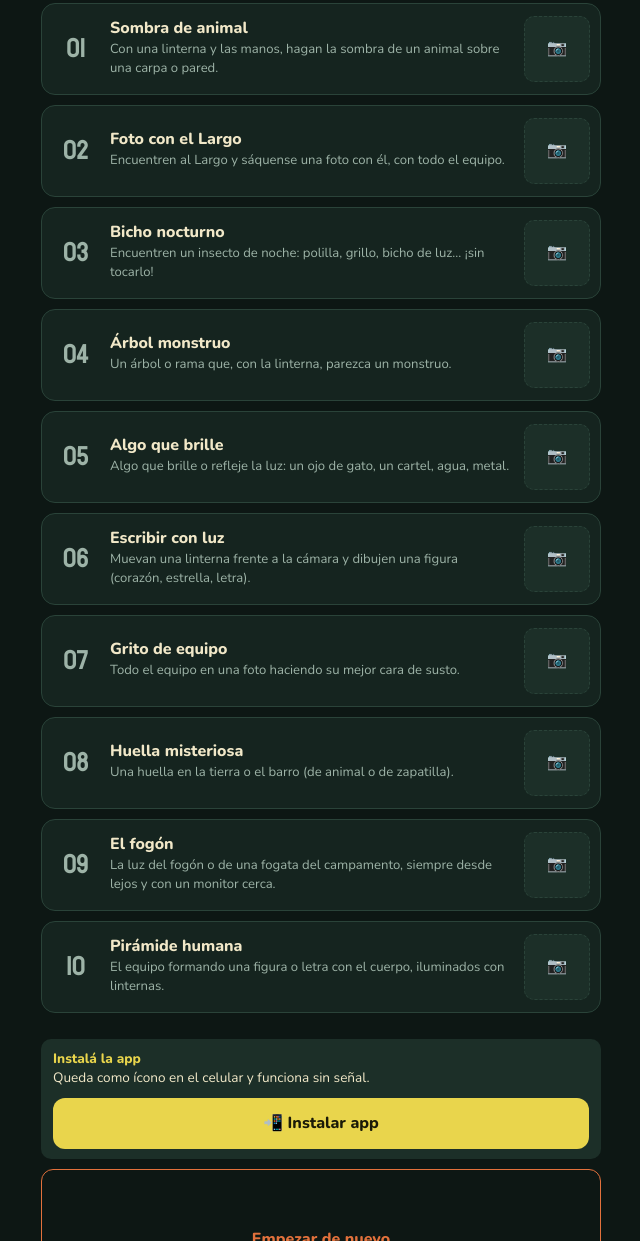
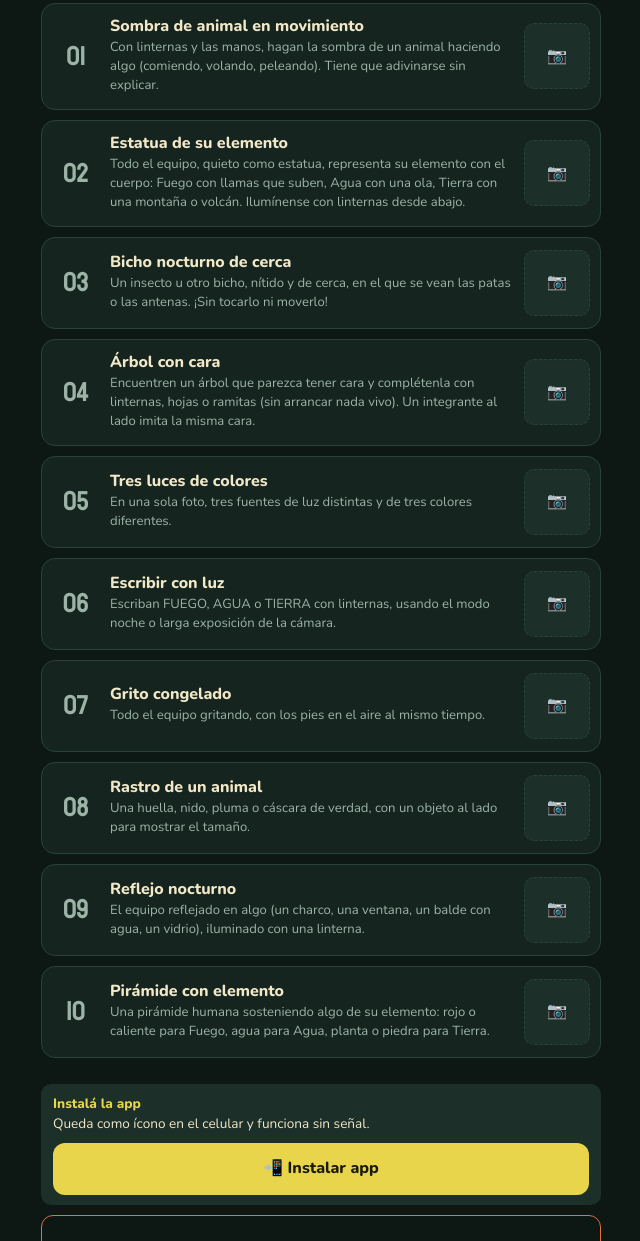
Before and after one commit to hrivarolainsfran-sys/safari-nocturno, a plain HTML site: page index.html in a window 1280 px wide. Shown: the part 510-1751 px from the top of the page, without its empty margins (319-959 px from the left). Drawn offline with nearby package versions, Linux system fonts and the light colour scheme.

Commit message:
Consignas nuevas mas dificiles

```diff
--- a/index.html
+++ b/index.html
@@ -186,16 +186,16 @@ footer{display:flex;flex-direction:column;gap:10px;align-items:stretch;margin-to
 const DRIVE_URL = "https://script.google.com/macros/s/AKfycbzz9QCEv-1ZT4uUa6xOroryhYL3kDY5rYbSrCcFvVso9BirsUbV0b6TteQuiLjca2jE/exec";
 
 const CONSIGNAS = [
-  {t:"Sombra de animal", d:"Con una linterna y las manos, hagan la sombra de un animal sobre una carpa o pared.", x:"Que sea un animal de safari (león, elefante, jirafa…)."},
-  {t:"Foto con el Largo", d:"Encuentren al Largo y sáquense una foto con él, con todo el equipo.", x:"Que estén todos y se vean bien las caras."},
-  {t:"Bicho nocturno", d:"Encuentren un insecto de noche: polilla, grillo, bicho de luz… ¡sin tocarlo!", x:"Que esté cerca de una luz o linterna."},
-  {t:"Árbol monstruo", d:"Un árbol o rama que, con la linterna, parezca un monstruo.", x:"Un integrante haciendo cara de miedo al lado."},
-  {t:"Algo que brille", d:"Algo que brille o refleje la luz: un ojo de gato, un cartel, agua, metal.", x:"Que sea algo natural (agua, ojos de animal, rocío)."},
-  {t:"Escribir con luz", d:"Muevan una linterna frente a la cámara y dibujen una figura (corazón, estrella, letra).", x:"Que se lea la inicial del equipo."},
-  {t:"Grito de equipo", d:"Todo el equipo en una foto haciendo su mejor cara de susto.", x:"Que estén todos y nadie con los ojos cerrados."},
-  {t:"Huella misteriosa", d:"Una huella en la tierra o el barro (de animal o de zapatilla).", x:"Que sea de un animal de verdad."},
-  {t:"El fogón", d:"La luz del fogón o de una fogata del campamento, siempre desde lejos y con un monitor cerca.", x:"Que se vean siluetas de personas recortadas contra el fuego."},
-  {t:"Pirámide humana", d:"El equipo formando una figura o letra con el cuerpo, iluminados con linternas.", x:"Que la figura sea un animal reconocible."}
+  {t:"Sombra de animal en movimiento", d:"Con linternas y las manos, hagan la sombra de un animal haciendo algo (comiendo, volando, peleando). Tiene que adivinarse sin explicar.", x:"Dos animales distintos en la misma sombra."},
+  {t:"Estatua de su elemento", d:"Todo el equipo, quieto como estatua, representa su elemento con el cuerpo: Fuego con llamas que suben, Agua con una ola, Tierra con una montaña o volcán. Ilumínense con linternas desde abajo.", x:"Que alguien de otro equipo adivine qué elemento es sin que se lo digan."},
+  {t:"Bicho nocturno de cerca", d:"Un insecto u otro bicho, nítido y de cerca, en el que se vean las patas o las antenas. ¡Sin tocarlo ni moverlo!", x:""},
+  {t:"Árbol con cara", d:"Encuentren un árbol que parezca tener cara y complétenla con linternas, hojas o ramitas (sin arrancar nada vivo). Un integrante al lado imita la misma cara.", x:""},
+  {t:"Tres luces de colores", d:"En una sola foto, tres fuentes de luz distintas y de tres colores diferentes.", x:""},
+  {t:"Escribir con luz", d:"Escriban FUEGO, AGUA o TIERRA con linternas, usando el modo noche o larga exposición de la cámara.", x:"Que se lea completo, sin letras al revés."},
+  {t:"Grito congelado", d:"Todo el equipo gritando, con los pies en el aire al mismo tiempo.", x:"Que nadie tenga los ojos cerrados."},
+  {t:"Rastro de un animal", d:"Una huella, nido, pluma o cáscara de verdad, con un objeto al lado para mostrar el tamaño.", x:"Escriban con ramitas o piedritas de qué animal es."},
+  {t:"Reflejo nocturno", d:"El equipo reflejado en algo (un charco, una ventana, un balde con agua, un vidrio), iluminado con una linterna.", x:"Que se vean todos los integrantes en el reflejo."},
+  {t:"Pirámide con elemento", d:"Una pirámide humana sosteniendo algo de su elemento: rojo o caliente para Fuego, agua para Agua, planta o piedra para Tierra.", x:"Por lo menos cuatro personas en la base."}
 ];
 const N = CONSIGNAS.length;
 const IN_CLAUDE = !!window.claude;              // dentro de claude.ai no se puede enviar a Drive
@@ -277,7 +277,7 @@ $("syncBtn").onclick=sendPending;
 function openSheet(i){current=i;const c=CONSIGNAS[i];
   $("shNum").textContent=`Consigna ${i+1} de ${N}`;
   $("shTitle").textContent=c.t;$("shDesc").textContent=c.d;
-  $("shExtra").innerHTML="";const b=document.createElement("b");b.textContent="Desafío extra: ";$("shExtra").append(b,c.x);
+  $("shExtra").innerHTML="";$("shExtra").hidden=!c.x;if(c.x){const b=document.createElement("b");b.textContent="Desafío extra: ";$("shExtra").append(b,c.x)}
   showPrev();$("sheetBg").hidden=false;$("shShoot").focus()}
 function showPrev(){const p=$("shPrev");const src=state.photos[current];p.innerHTML=src?'<img alt="Foto de la consigna">':"Todavía no hay foto";if(src)p.querySelector("img").src=src;$("shDel").hidden=!src;$("shShoot").textContent=src?"📷 Sacar otra":"📷 Abrir cámara"}
 function closeSheet(){$("sheetBg").hidden=true;current=null}
```
